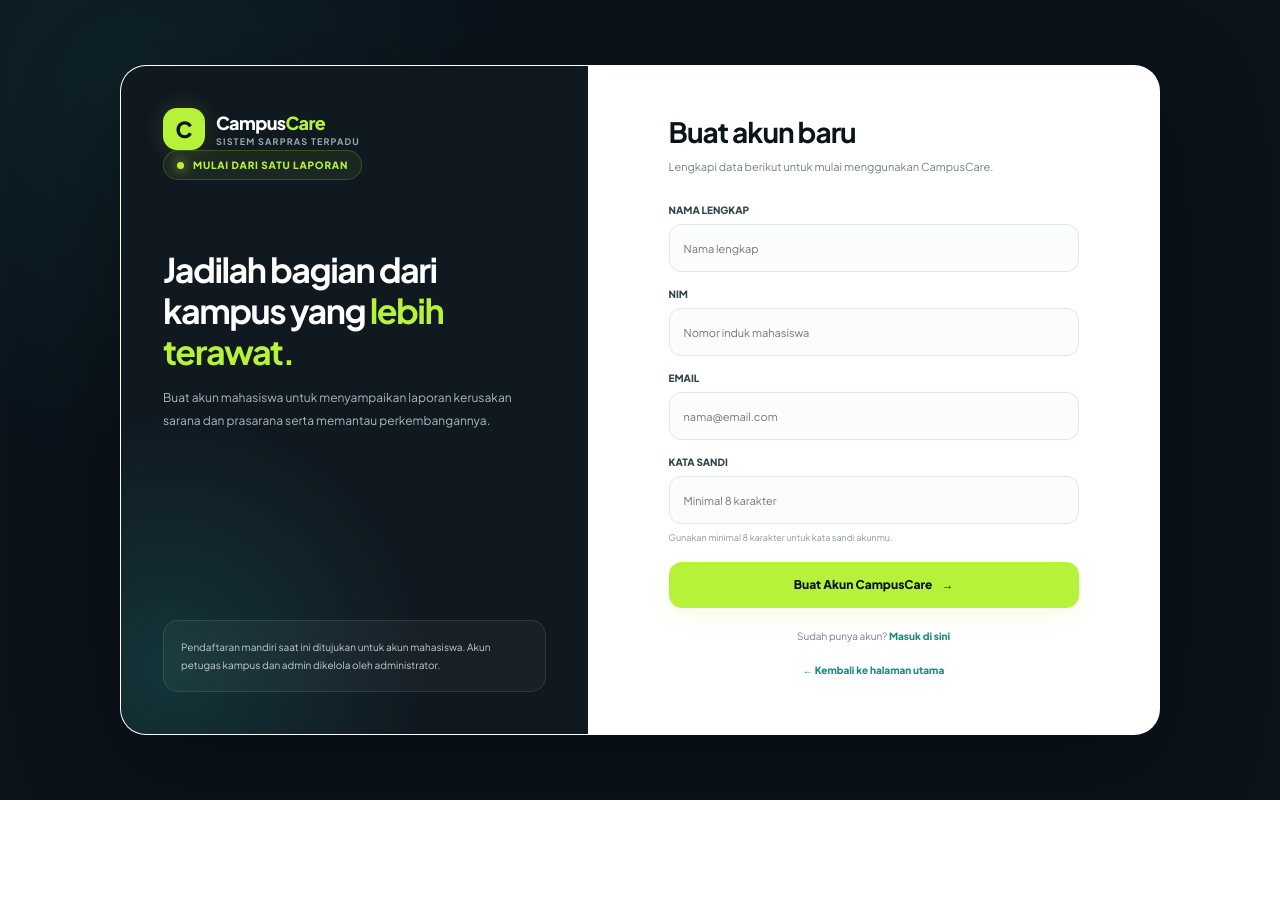
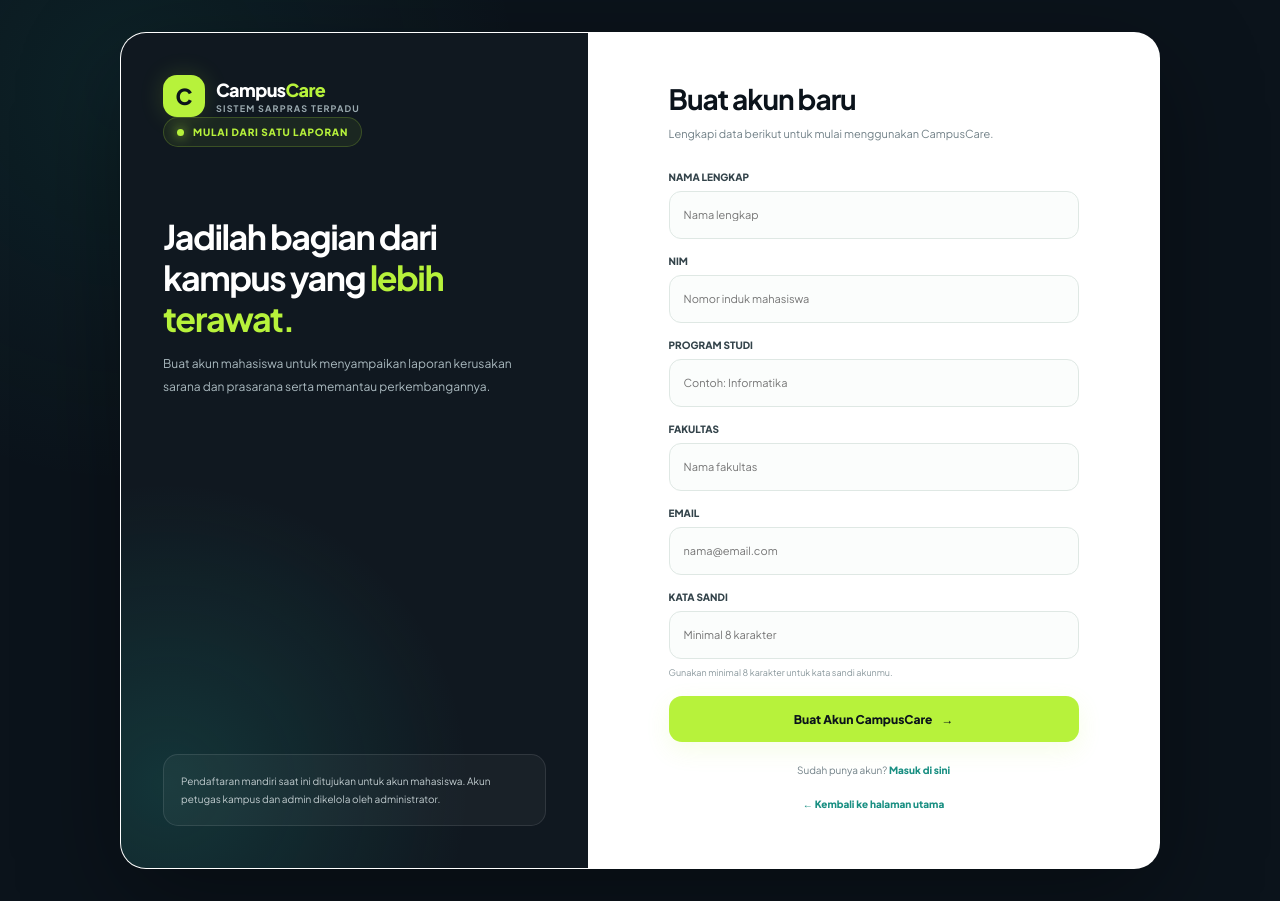
Before and after one commit to Aniqqqqq1570/CampusCare, a Flask app: page /register in a window 1280 px wide. Before the commit the page ends 800 px from the top, so only its background shows below. Run offline with Flask 3, Linux system fonts and the light colour scheme.

Commit message:
Add faculty and study program registration fields

```diff
--- a/app/templates/auth/register.html
+++ b/app/templates/auth/register.html
@@ -22,6 +22,8 @@
         <form method="POST" action="{{ url_for('auth.register') }}">
           <div class="cc-field"><label for="full_name">NAMA LENGKAP</label><input class="cc-input" type="text" id="full_name" name="full_name" placeholder="Nama lengkap" autocomplete="name" required></div>
           <div class="cc-field"><label for="nim">NIM</label><input class="cc-input" type="text" id="nim" name="nim" placeholder="Nomor induk mahasiswa" required></div>
+          <div class="cc-field"><label for="study_program">PROGRAM STUDI</label><input class="cc-input" type="text" id="study_program" name="study_program" placeholder="Contoh: Informatika" required></div>
+          <div class="cc-field"><label for="faculty">FAKULTAS</label><input class="cc-input" type="text" id="faculty" name="faculty" placeholder="Nama fakultas" required></div>
           <div class="cc-field"><label for="email">EMAIL</label><input class="cc-input" type="email" id="email" name="email" placeholder="nama@email.com" autocomplete="email" required></div>
           <div class="cc-field"><label for="password">KATA SANDI</label><input class="cc-input" type="password" id="password" name="password" placeholder="Minimal 8 karakter" minlength="8" autocomplete="new-password" required><p class="cc-form-hint">Gunakan minimal 8 karakter untuk kata sandi akunmu.</p></div>
           <button class="cc-btn cc-btn-primary cc-btn-block" type="submit">Buat Akun CampusCare <span>→</span></button>
```
